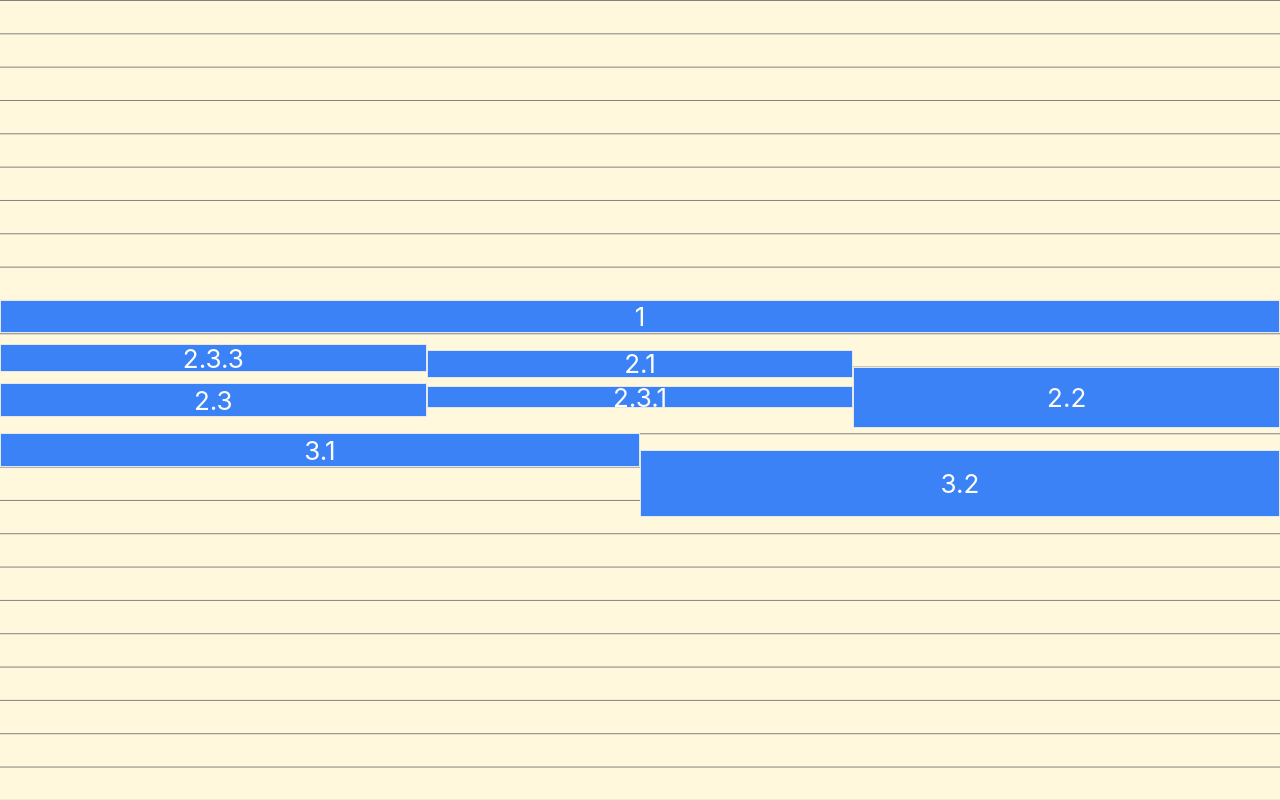
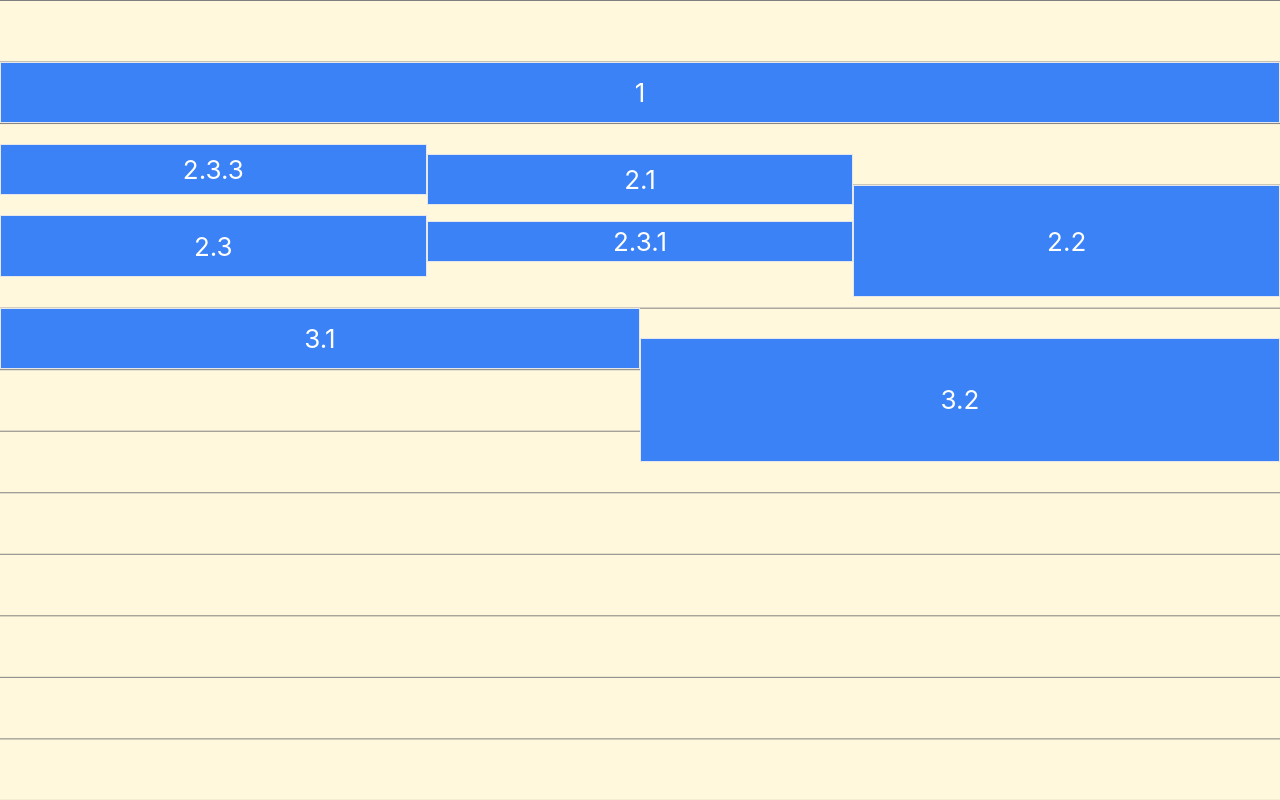
Before and after one commit to GabrielVidal1/simple-cal, a React (Create React App) app: page / in a window 1280 px wide. Built offline with nearby package versions, Linux system fonts and the light colour scheme.

Commit message:
add starting and ending hours

```diff
--- a/src/components/calendar/helpers.tsx
+++ b/src/components/calendar/helpers.tsx
@@ -13,12 +13,17 @@ export interface ComputedCalEvent extends CalEvent {
  * @returns calendar event with computed properties top and height
  */
 const preprocessEvent =
-  (totalHeight: number) =>
-  (event: CalEvent): ComputedCalEvent => {
+  (totalHeight: number, startingHour: number, endingHour: number) =>
+  (event: CalEvent): ComputedCalEvent | null => {
     const [hours, minutes] = event.start.split(":").map((n) => parseInt(n, 10));
-    const start = hours + minutes / 60;
-    const top = (start * totalHeight) / 24;
-    const height = (event.duration * totalHeight) / 60 / 24;
+
+    if (hours < startingHour || hours > endingHour) {
+      return null;
+    }
+    const totalHours = endingHour - startingHour;
+    const start = hours - startingHour + minutes / 60;
+    const top = (start * totalHeight) / totalHours;
+    const height = (event.duration * totalHeight) / 60 / totalHours;
     return {
       ...event,
       top,
@@ -96,10 +101,15 @@ const groupToColumns = (group: ComputedCalEvent[]): CalBlock => {
  */
 export const processCalEvents = (
   calEvents: CalEvent[],
-  totalHeight: number
+  totalHeight: number,
+  startingHour = 8,
+  endingHour = 21
 ): CalBlock[] => {
   // preprocess events
-  const sortedEvents = calEvents.map((e) => preprocessEvent(totalHeight)(e));
+  const sortedEvents = calEvents
+    .map((e) => preprocessEvent(totalHeight, startingHour, endingHour)(e))
+    .filter(Boolean) as ComputedCalEvent[];
+
   sortedEvents.sort((a, b) => a.top - b.top);
 
   if (sortedEvents.length === 1) {
--- a/src/components/calendar/index.tsx
+++ b/src/components/calendar/index.tsx
@@ -7,17 +7,25 @@ import { processCalEvents } from "./helpers";
 
 interface CalendarProps {
   events: CalEvent[];
+
+  startingHour?: number;
+
+  endingHour?: number;
 }
 
-export const Calendar: React.FC<CalendarProps> = ({ events }) => {
+export const Calendar: React.FC<CalendarProps> = ({
+  events,
+  startingHour = 8,
+  endingHour = 21,
+}) => {
   const { width, height } = useWindowDimensions();
 
   const blocks = useMemo(
-    () => processCalEvents(events, height),
-    [events, height]
+    () => processCalEvents(events, height, startingHour, endingHour),
+    [events, height, startingHour, endingHour]
   );
 
-  const stripeSize = height / 24;
+  const stripeSize = height / (endingHour - startingHour);
 
   return (
     <div
```
